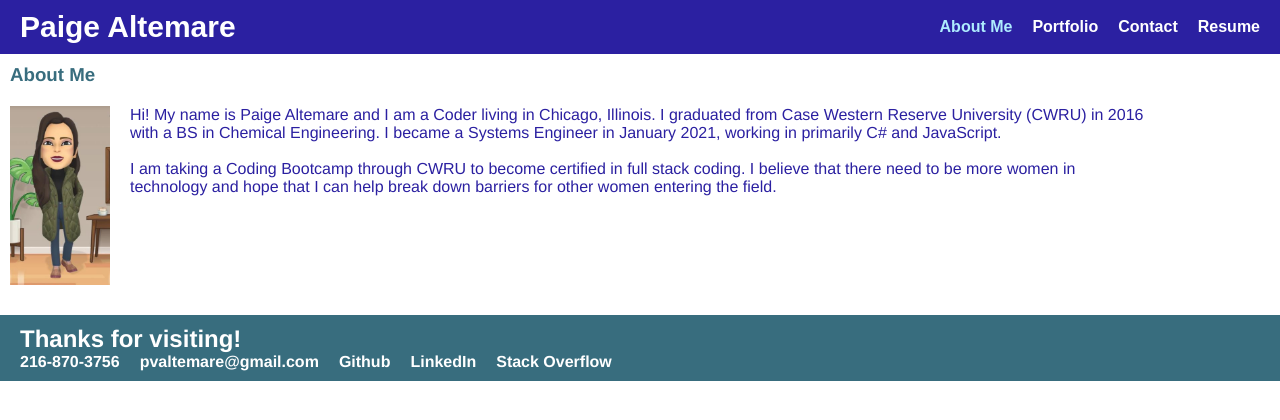
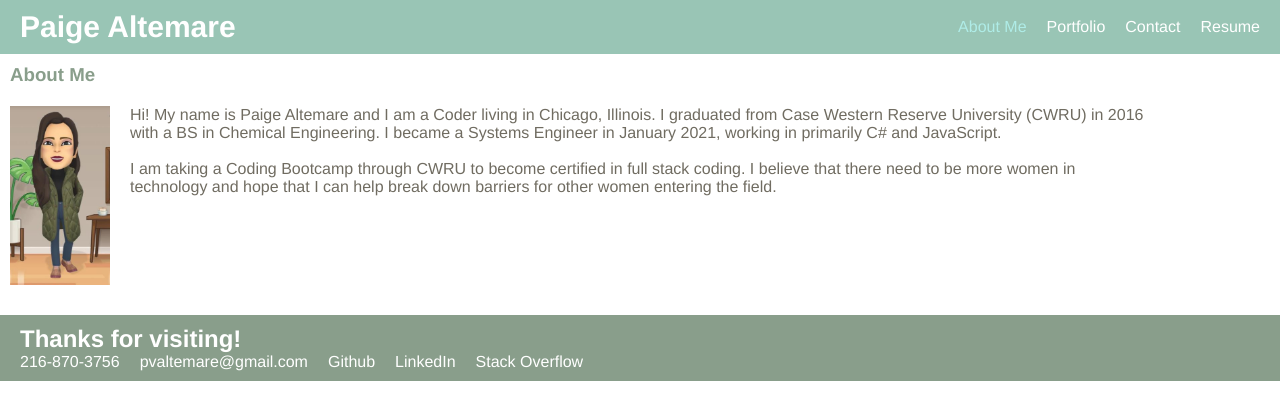
Before and after one commit to pvalte/project-portfolio, a React (Create React App) app: page / in a window 1280 px wide. Shown: the top 420 px of the page. Built offline with nearby package versions, Linux system fonts and the light colour scheme.

Commit message:
update colors

```diff
--- a/src/components/Footer/index.js
+++ b/src/components/Footer/index.js
@@ -3,7 +3,7 @@ import React from 'react';
 function Footer() {
     const footerStyle = {
         color: "white",
-        backgroundColor: "rgb(56, 109, 126)",
+        backgroundColor: "#899E8B",
         padding: "10px",
         margin: "20px 0 0 0"
     };
--- a/src/components/Header/index.js
+++ b/src/components/Header/index.js
@@ -4,9 +4,8 @@ import Navigation from '../Navigation';
 function Header(props) {
   const headerStyle = {
     color: "white",
-    backgroundColor: "rgb(43, 32, 161)",
+    backgroundColor: "#99C5B5",
     padding: "10px",
-    fontFamily: "Arial",
     display: "flex",
     flexWrap: "wrap",
     justifyContent: "space-between",
--- a/src/index.css
+++ b/src/index.css
@@ -1,7 +1,8 @@
 :root {
-  --primary-color: rgb(56, 109, 126);
-  --secondary-color: rgb(43, 32, 161);
-  --tertiary-color: rgb(174, 235, 254);
+  --primary-color: #99c5b5;
+  --fourth-color: #899e8B;
+  --secondary-color: #706C61;
+  --tertiary-color: #afece7;
 }
 
 * {
@@ -17,7 +18,7 @@ body {
 }
 
 h1 {
-  color: var(--primary-color);
+  color: var(--fourth-color);
   font-weight: bold;
   padding: 10px;
 }
@@ -26,7 +27,6 @@ h1 {
 a {
   color: var(--tertiary);
   text-decoration: none;
-  font-weight: bold;
   padding: 10px;
 }
 
@@ -116,7 +116,10 @@ textarea {
 
 button {
   margin: 12px 0 0 0;
-  padding: 2px;
+  padding: 5px;
+  border: none;
+  outline: none;
+  border-radius: 3px;
   background-color: var(--secondary-color);
   color: white;
 }
```
